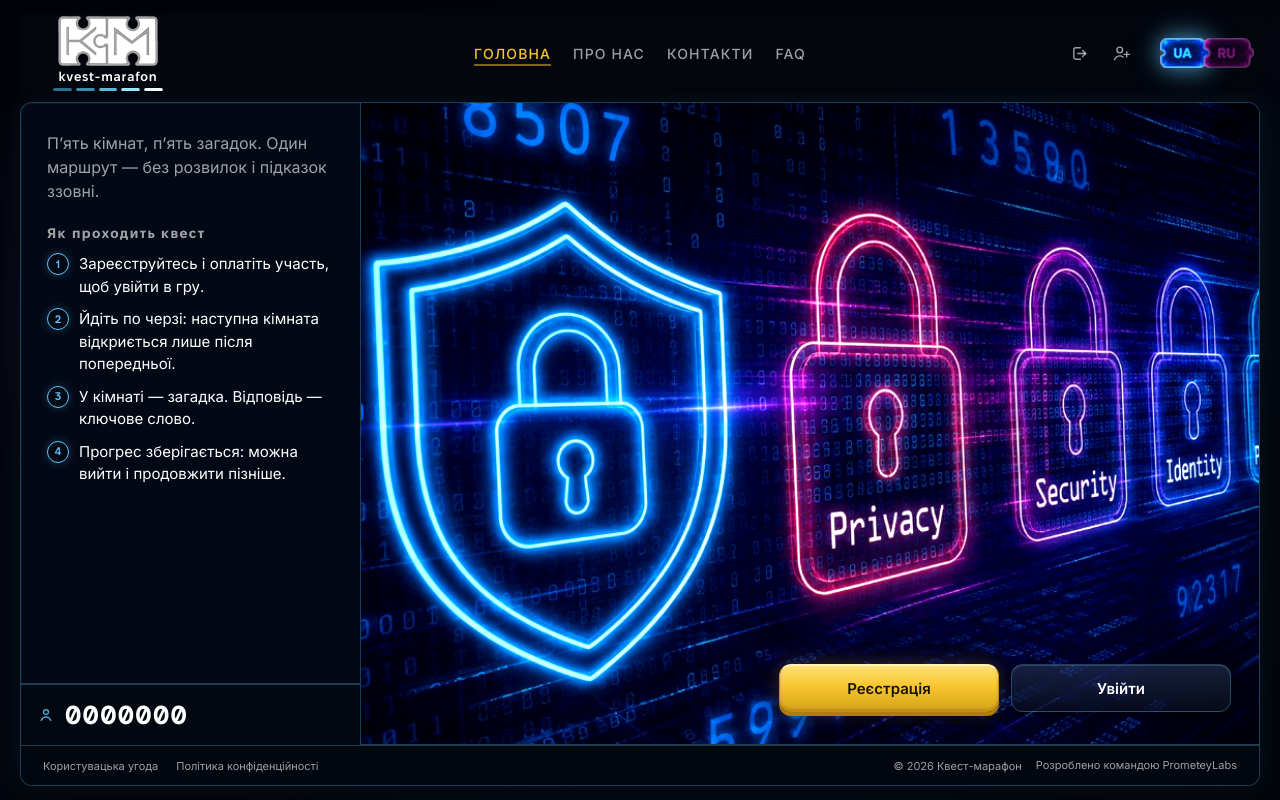
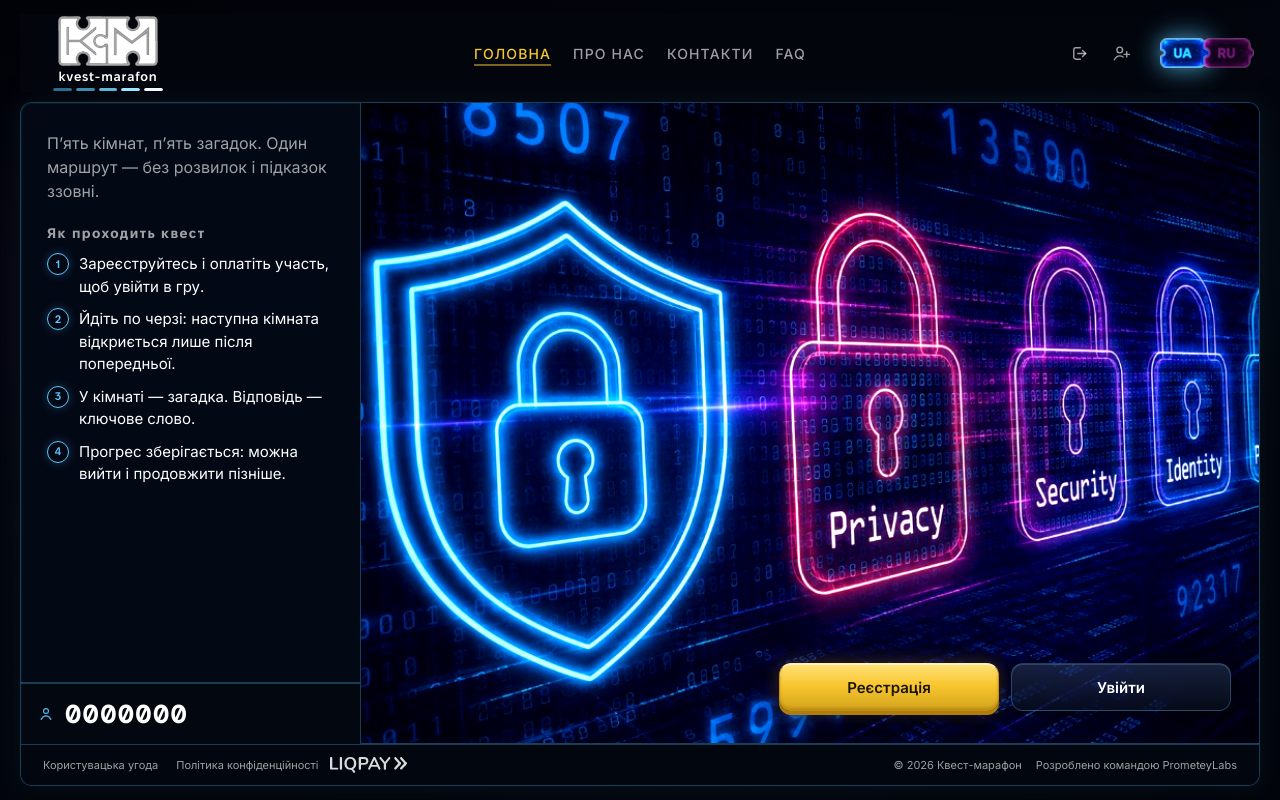
Before and after one commit to prometeylabsanna-lgtm/questmarathon, a Django app: page / in a window 1280 px wide. Run offline with Django 5.2, Linux system fonts and the light colour scheme; data comes from the database, SQL or seed files in the repository; data that the repository does not hold is empty.

Commit message:
лік пей

```diff
--- a/static/css/style2.css
+++ b/static/css/style2.css
@@ -81,9 +81,33 @@
   flex-shrink: 0;
 }
 
-.qm-footer__links { display: flex; gap: 18px; flex-wrap: wrap; }
+.qm-footer__links { display: flex; gap: 18px; flex-wrap: wrap; align-items: center; }
 .qm-footer__link { color: var(--qm-muted); text-decoration: none; transition: color 0.15s ease; }
 .qm-footer__link:hover { color: var(--qm-accent); }
+.qm-footer__privacy-row {
+  display: flex;
+  align-items: center;
+  gap: 12px;
+  flex-wrap: wrap;
+  min-width: 0;
+}
+.qm-footer__liqpay {
+  display: inline-flex;
+  align-items: center;
+  flex-shrink: 0;
+  line-height: 0;
+  opacity: 0.85;
+  pointer-events: none;
+  -webkit-user-select: none;
+  user-select: none;
+}
+.qm-footer__liqpay-img {
+  display: block;
+  width: auto;
+  height: 16px;
+  min-height: 12px;
+  max-height: 16px;
+}
 .qm-footer__copy { color: var(--qm-muted); }
 
 .qm-footer__meta {
@@ -140,6 +164,16 @@ a.qm-footer__credit:focus-visible {
     display: block;
     line-height: 1.35;
     overflow-wrap: anywhere;
+  }
+
+  .qm-footer__privacy-row {
+    width: 100%;
+    gap: 10px;
+  }
+
+  .qm-footer__liqpay-img {
+    height: 14px;
+    max-height: 14px;
   }
 
   .qm-footer__meta {
--- a/templates/base.html
+++ b/templates/base.html
@@ -20,7 +20,7 @@
   {% endif %}
   <link rel="stylesheet" href="{% static 'css/fonts.css' %}?v=16">
   <link rel="stylesheet" href="{% static 'css/style.css' %}?v=16">
-  <link rel="stylesheet" href="{% static 'css/style2.css' %}?v=16">
+  <link rel="stylesheet" href="{% static 'css/style2.css' %}?v=17">
   <link rel="stylesheet" href="{% static 'css/style2-quest.css' %}?v=16">
   <link rel="stylesheet" href="{% static 'css/style-glass.css' %}?v=16">
   {% block extra_head %}{% endblock %}
--- a/templates/partials/footer.html
+++ b/templates/partials/footer.html
@@ -1,8 +1,20 @@
-{% load i18n site_content %}
+{% load i18n static site_content %}
 <footer class="qm-footer">
   <nav class="qm-footer__links" aria-label="{% trans 'Юридичні посилання' %}">
     <a class="qm-footer__link" href="{% url 'pages:terms' %}">{% block_plain "site" "footer_link_terms" %}</a>
-    <a class="qm-footer__link" href="{% url 'pages:privacy' %}">{% block_plain "site" "footer_link_privacy" %}</a>
+    <div class="qm-footer__privacy-row">
+      <a class="qm-footer__link" href="{% url 'pages:privacy' %}">{% block_plain "site" "footer_link_privacy" %}</a>
+      <span class="qm-footer__liqpay" aria-hidden="true">
+        <img
+          class="qm-footer__liqpay-img"
+          src="{% static 'images/partners/logo-liqpay-mono.svg' %}"
+          alt=""
+          width="77"
+          height="16"
+          decoding="async"
+        >
+      </span>
+    </div>
   </nav>
   <div class="qm-footer__meta">
     <div class="qm-footer__copy">© {% now "Y" %} {% block_plain "site" "footer_copyright" %}</div>
```
Also changed, not shown: static/images/partners/logo-liqpay-mono.svg (added).
